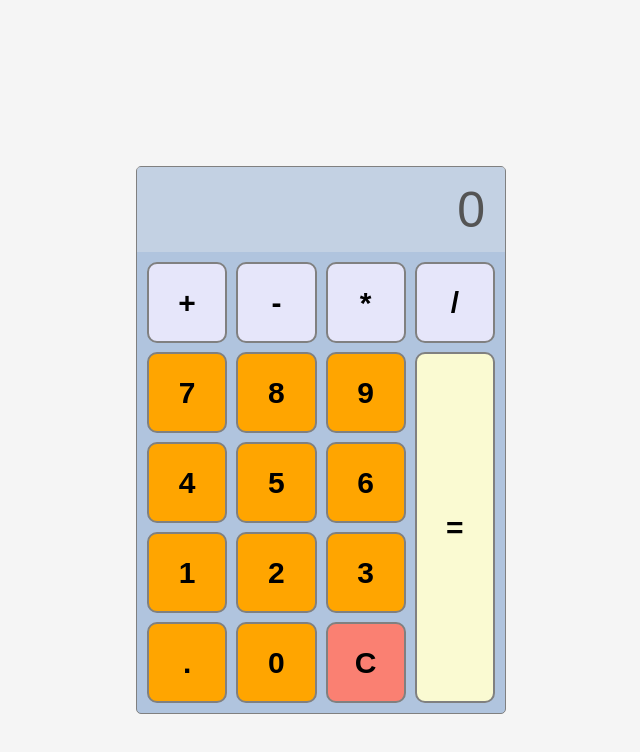
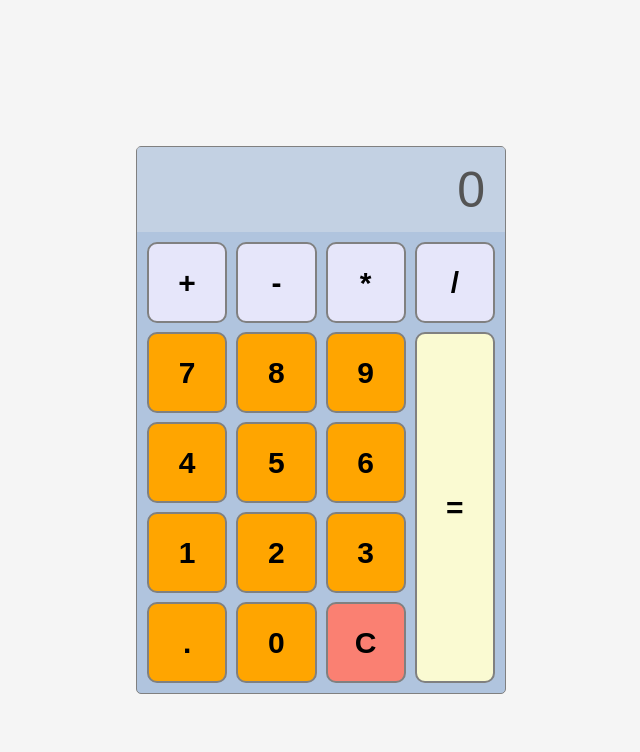
Before and after one commit to katmobilewriter/basic-calculator, a plain HTML site: page index.html in a window 1280 px wide. Shown: the whole page, without its empty margins (319-959 px from the left). Drawn offline with Linux system fonts and the light colour scheme.

Commit message:
Update index.css

```diff
--- a/index.css
+++ b/index.css
@@ -21,7 +21,7 @@
         border: 1px solid gray;
         border-radius: 5px;
         position: absolute;
-        top: 55%; /*placement of the calculator */
+        top: 52.5%; /*placement of the calculator - adjusting placement on the web page */
         left: 50%;
         transform: translate(-50%, -50%); /*to make the calculator center on the page*/
         width: 370px;
```
